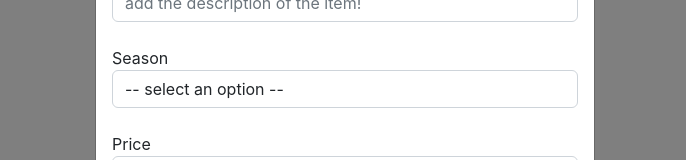
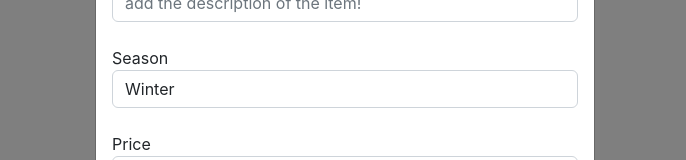
Before and after one commit to adelyanasretdinova/aws_deployment_demo, a React (Create React App) app in the folder my-wardrobe/: page /newItem in a window 1280 px wide. Both pictures are taken after a click on the button "Add new Item to your wardrobe". Shown: the part 240-400 px from the top of the page, without its empty margins (295-981 px from the left). Built offline with nearby package versions, Linux system fonts and the light colour scheme; what yup-password would draw is missing.

Commit message:
fixed bugs for the validation of new entry wardrobe item

```diff
--- a/my-wardrobe/src/components/NewItem.js
+++ b/my-wardrobe/src/components/NewItem.js
@@ -110,6 +110,10 @@ const NewItem = () => {
             descrlong: "",
             price: "",
             season: "",
+            currency: "",
+            color: "",
+            size: "",
+            material: "",
           }}
           validationSchema={EditingCard}
           onSubmit={(values) => {
@@ -154,17 +158,16 @@ const NewItem = () => {
                   id="season"
                   name="season"
                   placeholder="season"
+                  // value="-- select an option --"
                 >
-                  <option disabled="disabled" selected={true}>
-                    -- select an option --
-                  </option>
+                  <option disabled="disabled">-- select an option --</option>
                   <option>Winter</option>
                   <option>Autumn</option>
                   <option>Summer</option>
                   <option>Spring</option>
                 </select>{" "}
                 {errors.season && touched.season && (
-                  <div className="text-danger">{errors.descrlong}</div>
+                  <div className="text-danger">{errors.season}</div>
                 )}
                 <br></br>
                 <label htmlFor="price"> Price</label>
@@ -190,15 +193,13 @@ const NewItem = () => {
                   name="currency"
                   placeholder="currency"
                 >
-                  {/* <option disabled selected value>
-                    -- select an option --
-                  </option> */}
+                  <option disabled="disabled">-- select an option --</option>
                   <option>EUR</option>
                   <option>USD</option>
                   <option>GBP</option>
                 </select>
-                {errors.season && touched.season && (
-                  <div className="text-danger">{errors.descrlong}</div>
+                {errors.currency && touched.currency && (
+                  <div className="text-danger">{errors.currency}</div>
                 )}
                 <br></br>
                 {/* <div className="imageupload"> */}
@@ -213,10 +214,10 @@ const NewItem = () => {
                   // not prefiled, should display placeholder text before typing:
                   // value={descriptionInput}
                 />
+                {errors.color && touched.color && (
+                  <div className="text-danger">{errors.color}</div>
+                )}
                 <br></br>
-                {errors.descrlong && touched.descrlong && (
-                  <div className="text-danger">{errors.descrlong}</div>
-                )}
                 <label htmlFor="size"> Size </label>
                 <Field
                   id="size"
@@ -228,6 +229,9 @@ const NewItem = () => {
                   // not prefiled, should display placeholder text before typing:
                   // value={descriptionInput}
                 />
+                {errors.size && touched.size && (
+                  <div className="text-danger">{errors.size}</div>
+                )}
                 <br></br>
                 <label htmlFor="material"> Material </label>
                 <select
@@ -236,9 +240,7 @@ const NewItem = () => {
                   name="material"
                   placeholder="specify material here"
                 >
-                  {/* <option disabled selected value>
-                    -- select an option --
-                  </option> */}
+                  <option disabled="disabled">-- select an option --</option>
                   <option>Cotton</option>
                   <option>Nylon</option>
                   <option>Jersey</option>
@@ -246,8 +248,8 @@ const NewItem = () => {
                   <option>Cord</option>
                   <option>Wool</option>
                 </select>
-                {errors.season && touched.season && (
-                  <div className="text-danger">{errors.descrlong}</div>
+                {errors.material && touched.material && (
+                  <div className="text-danger">{errors.material}</div>
                 )}
                 <br></br>
                 <label htmlFor="url">Change image</label>
--- a/my-wardrobe/src/components/Registration.js
+++ b/my-wardrobe/src/components/Registration.js
@@ -22,7 +22,7 @@ const Registration = () => {
         body: JSON.stringify(userInfo),
       });
       console.log("response from fetch", response);
-      if (response.status === 201) {
+      if (response.status === 200) {
         alert("item updated");
       } else {
         let error = new Error(`${response.statusText}: ${response.url}`);
```
